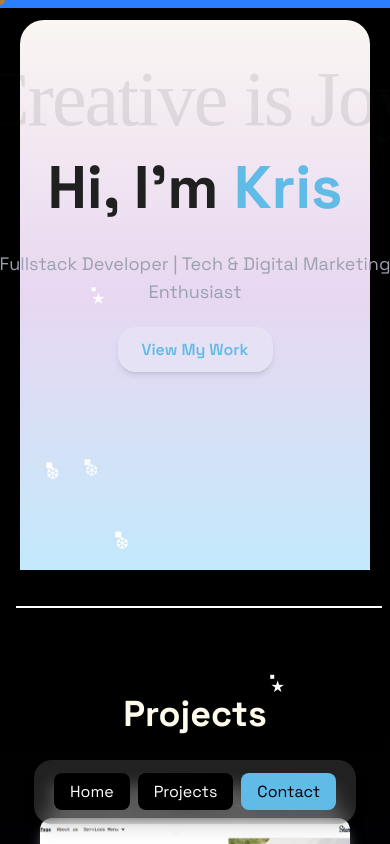
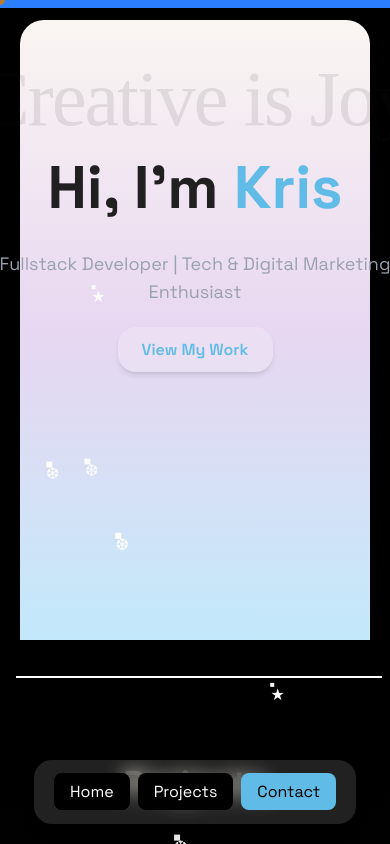
Before and after one commit to kriskris-27/Portfolio-RTF, a React (Vite) app: page / in a window 390 px wide. Shown: the top 844 px of the page. Built offline with nearby package versions, Linux system fonts and the light colour scheme; a web font is replaced by a local one.

Commit message:
screen responsive bug fixed px issue

```diff
--- a/src/components/HeroSection.jsx
+++ b/src/components/HeroSection.jsx
@@ -6,7 +6,7 @@ import GradualSpacing from "../framer/GradualSpacing";
 
 const HeroSection = () => {
   return (
-    <section className="min-h-[550px] sm:min-h-[650px] sm:m-8 md:min-h-[100vh] md:pt-0 pt-10 flex flex-col items-center justify-between text-center  text-black bg-gradient-to-b from-[#faf6f2] via-[#e8d7f1] to-[#c2e9fb] rounded-t-3xl m-5 " id="home">
+    <section className="min-h-[620px] sm:min-h-[720px] sm:m-8 md:min-h-[100vh] md:pt-0 pt-10 flex flex-col items-center justify-between text-center  text-black bg-gradient-to-b from-[#faf6f2] via-[#e8d7f1] to-[#c2e9fb] rounded-t-3xl m-5 " id="home">
 <div>
 <div className="z-[-10] flex-col items-center justify-center"><GradualSpacing>Creative is joy</GradualSpacing></div>
 
```
